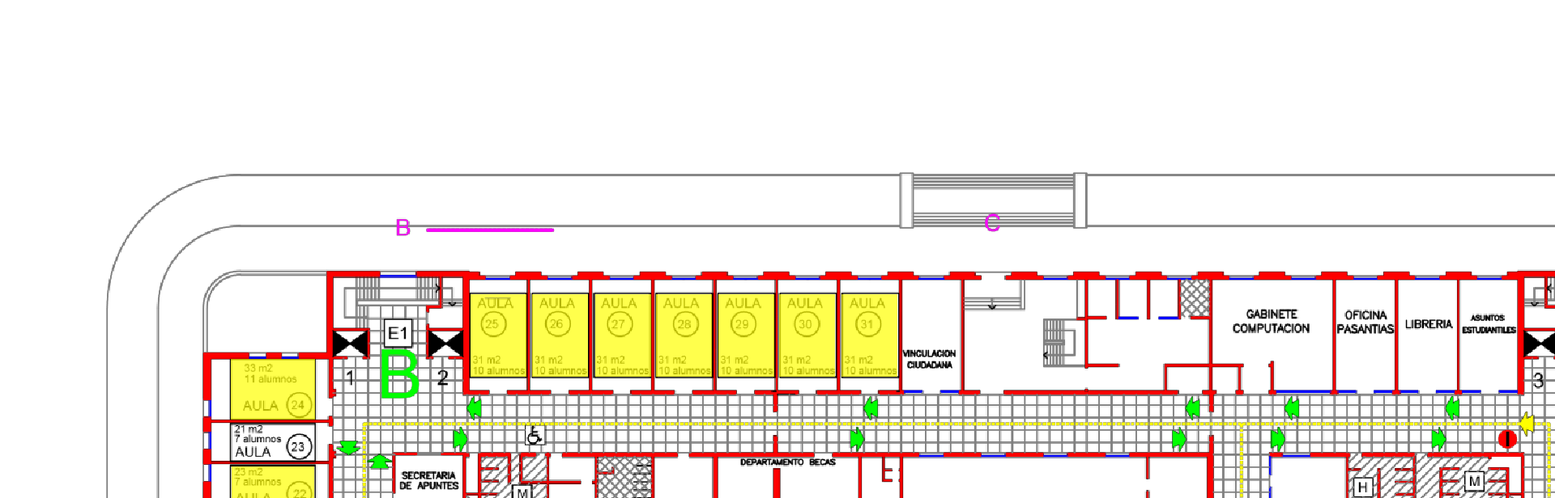
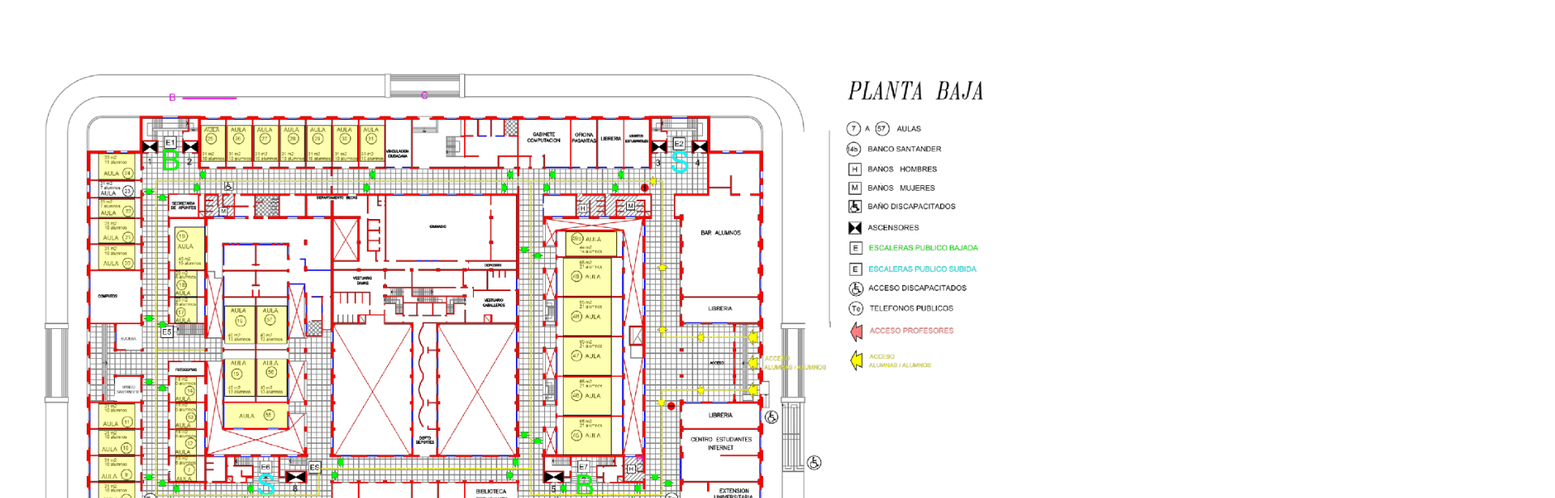
Before and after one commit to seppo0010/derecho-plano, a React (Create React App) app: page / in a window 1280 px wide. Shown: the top 616 px of the page at 81% size, 1920 px wide, since content can reach past the window. Built offline with nearby package versions, Linux system fonts and the light colour scheme.

Commit message:
Use SVG to render

```diff
--- a/src/App.tsx
+++ b/src/App.tsx
@@ -5,16 +5,27 @@ import { floors } from './Data';
 function App() {
   return (
     <div>
-      {Object.entries(floors).map(([name, rooms]) => (<div className="floor" key={name}>
-        <img src={`${process.env.PUBLIC_URL}/images/${encodeURIComponent(name)}.png`} alt="" />
-        {rooms.map(({ name, top, left, width, height }) => (<div key={name} className="room" style={{
-            top,
-            left,
-            width,
-            height,
-          }}>
-        </div>))}
-      </div>))}
+      {Object.entries(floors).map(([name, rooms]) => (
+        <svg xmlns="http://www.w3.org/2000/svg"
+             xmlnsXlink="http://www.w3.org/1999/xlink"
+             viewBox="0 0 2993 2117"
+             key={name}>
+          <image
+              width="2993" height="2117"
+              xlinkHref={`${process.env.PUBLIC_URL}/images/${encodeURIComponent(name)}.png`}
+              />
+          {rooms.map(({ name, top, left, width, height }) => (<rect key={name}
+              y={top}
+              x={left}
+              width={width}
+              height={height}
+              style={{
+                fill: 'yellow',
+                fillOpacity: '0.3',
+              }}
+            />
+        ))}
+      </svg>))}
     </div>
   );
 }
```
